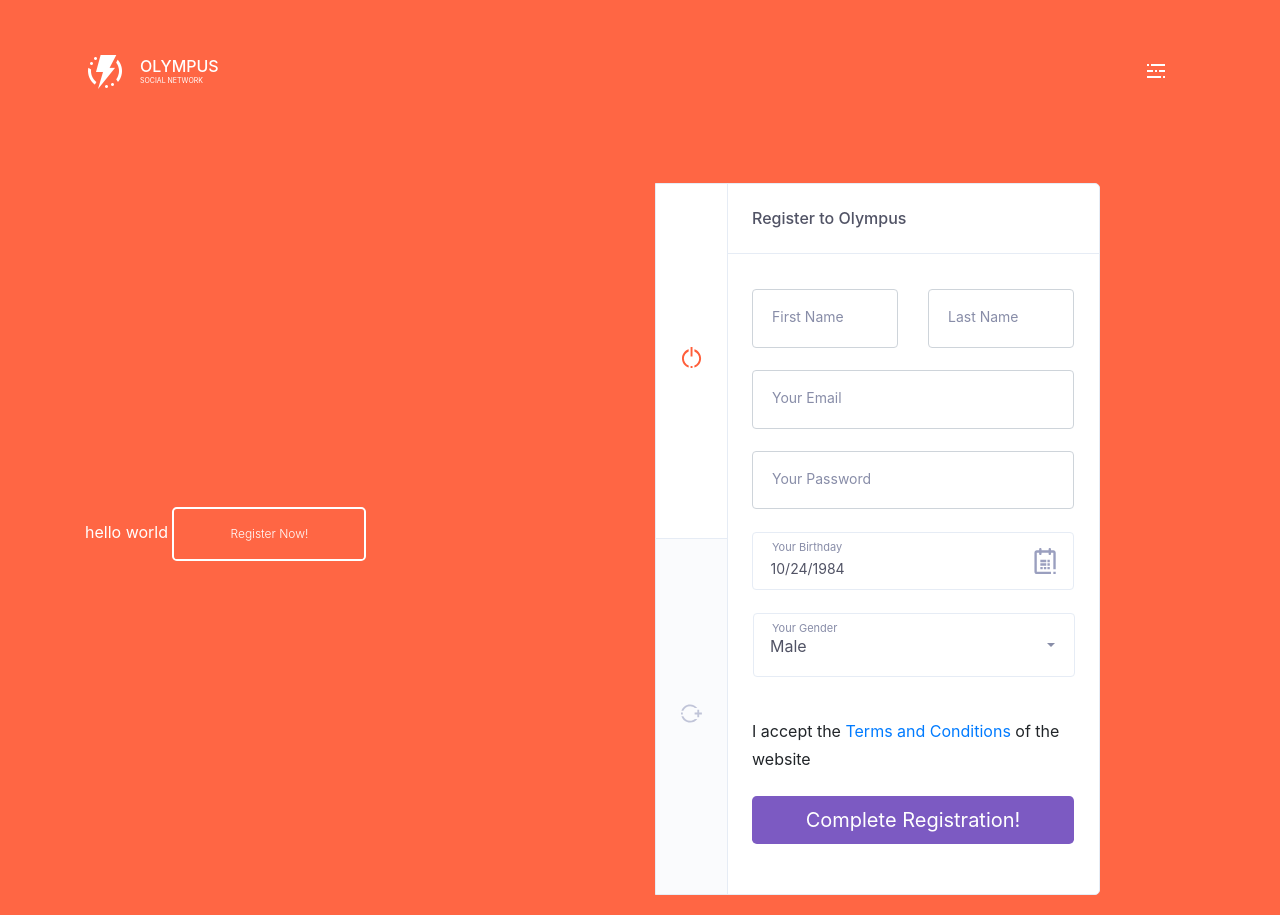
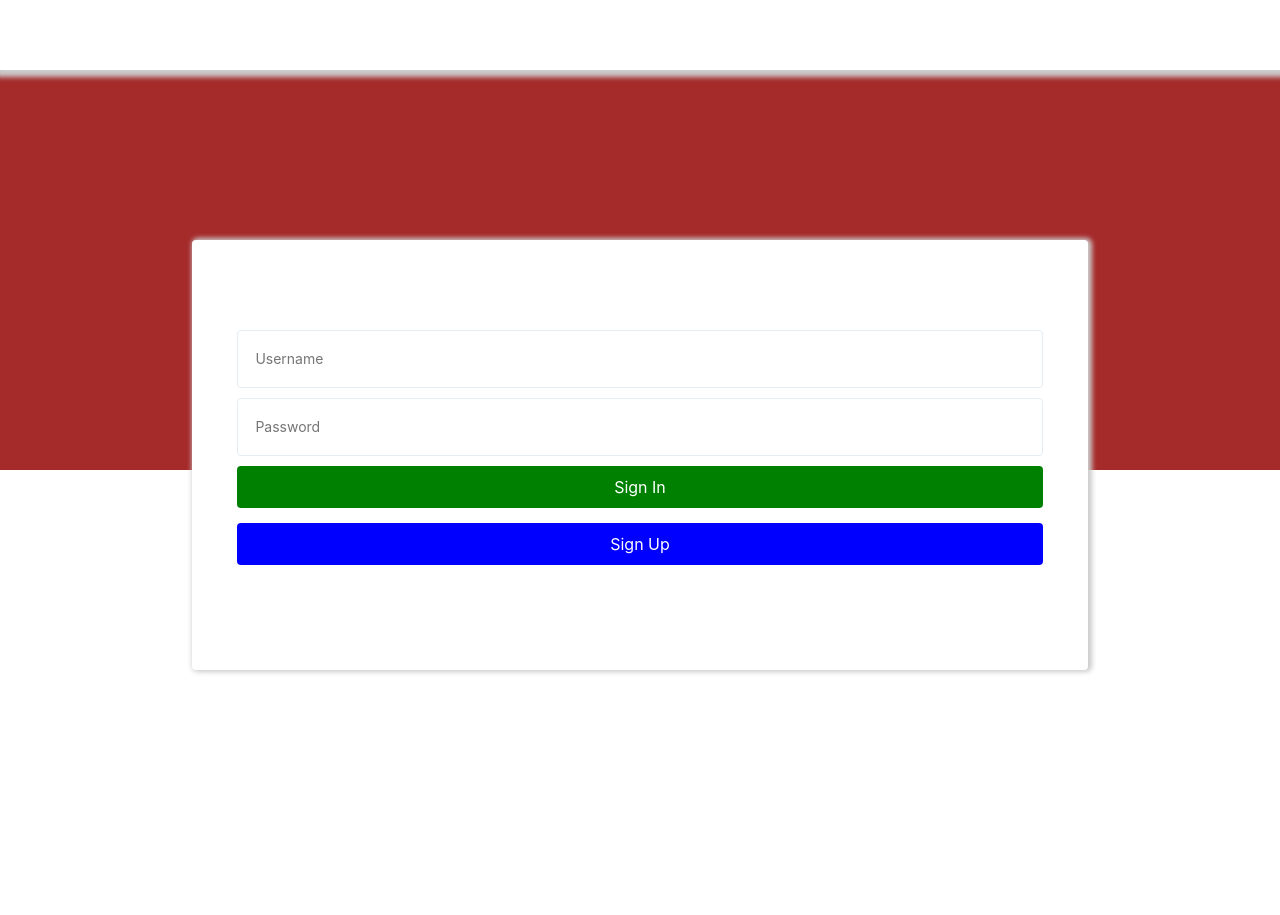
Before and after one commit to ar3a51/candorism-SPA, a Vue app: page / in a window 1280 px wide. After the commit the page ends 800 px from the top, so only its background shows below. Built offline with nearby package versions, Linux system fonts and the light colour scheme.

Commit message:
Login page major upgrade

```diff
--- /dev/null
+++ b/src/app/home/components/login-form.vue
@@ -0,0 +1,38 @@
+<template>
+     <form class="form-group">
+        <input type="text" class="form-input" placeholder="Username"/>
+        <input type="password" class="form-input" placeholder="Password"/>
+        <button class="btn btn-width-100 btn-sign-in">Sign In</button>
+        <button class="btn btn-width-100 btn-sign-up">Sign Up</button>
+    </form>
+</template>
+<script>
+export default {
+
+}
+</script>
+<style lang="scss" scoped>
+    form {
+        margin-top: 10%;
+        margin-left: auto;
+        margin-right: auto;
+        margin-bottom: 10%;
+        width: 90%;
+
+        .form-input {
+            margin-bottom: 10px;
+        }
+
+        .btn-sign-in {
+            background-color: green;
+        }
+
+        .btn-sign-up {
+            background-color: blue;
+        }
+
+        .btn-width-100 {
+            width: 100%;
+        }
+    }
+</style>
--- /dev/null
+++ b/src/app/home/home2.vue
@@ -0,0 +1,72 @@
+<template>
+    <main>
+        <header>
+            <div class="header col-xs-12"></div>
+        </header>
+        <article>
+            <div class="banner col-xs-12"></div>
+           <!-- <div class="login-box">
+               <login-form></login-form>
+            </div> -->
+            <div class="login-box-responsive">
+                <login-form></login-form>
+            </div>
+        </article>
+    </main>
+</template>
+<script>
+const loginForm = () => import("./components/login-form");
+export default {
+    components:{
+        loginForm
+    }
+}
+</script>
+<style lang="scss" scoped>
+header {
+    height: auto;
+    float: left;
+
+    .header {
+        height: 70px;
+        background: #ffffff;
+        box-shadow: 2px 1px 5px 6px #ccc;
+        position: fixed;
+        padding: 0px;
+    }
+}
+article {
+    height: auto;
+    margin-top: 70px;
+
+    .banner {
+        background-color: brown;
+        height: 400px;
+    }
+
+    .login-box{
+        position: absolute;
+        z-index: 1000;
+        border-radius: 4px;
+        top: 30%;
+        right: 10%;
+        width: 400px;
+        height: auto;
+        background-color: white;
+        box-shadow: 2px 0px 5px 2px #ccc;
+    }
+
+    .login-box-responsive {
+        position: absolute;
+        left: 15%;
+        right: auto;
+        z-index: 1000;
+        width: 70%;
+        top: 30%;
+        background-color: white;
+        border-radius: 4px;
+        box-shadow: 2px 0px 5px 2px #ccc;
+
+    }
+}
+</style>
--- a/src/app/main.routes.js
+++ b/src/app/main.routes.js
@@ -1,4 +1,4 @@
-const loginPage = () => import(/*webpackChunkName: login*/ "./home/home.vue");
+const loginPage = () => import(/*webpackChunkName: login*/ "./home/home2.vue");
 const mainPage = () => import(/*webpackChunkName: main*/ "./main/main.vue");
 
 const newsfeedComponent = () => import(/*webpackChunkName: newsfeed*/ "./main/newsfeed/newsfeed.vue");
```
Also changed, not shown: src/app/home/components/login-form-responsive.vue (added, +11 -0 lines), 1 other file (tests, documents, lock files or other folders).
